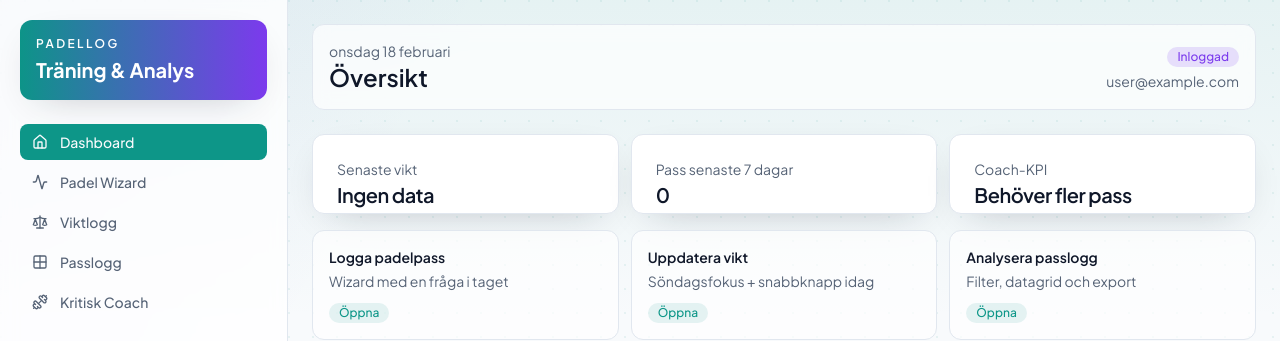
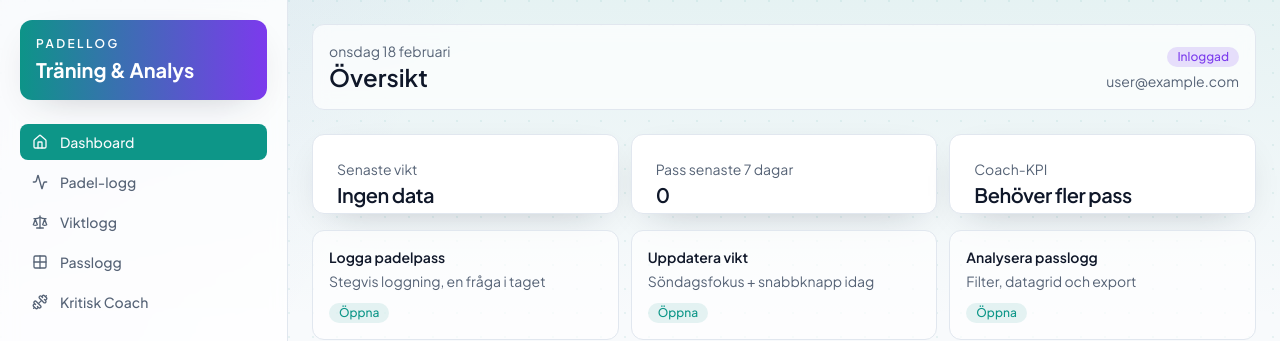
Before and after one commit to MrEspaano/PadelLog, a Next.js app: page /dashboard in a window 1280 px wide. Shown: the top 341 px of the page. Built offline with nearby package versions, Linux system fonts and the light colour scheme; no server answers; the database is empty; sample sign-in values are in the browser's storage.

Commit message:
chore: rename padel wizard to padel-logg in UI

```diff
--- a/components/core/DashboardOverview.tsx
+++ b/components/core/DashboardOverview.tsx
@@ -11,7 +11,7 @@ import { fetchLatestPadelSessions, fetchWeights, fetchWorkouts } from "@/lib/dat
 import type { WeightEntry, WorkoutWithPadel } from "@/lib/types";
 
 const quickLinks = [
-  { href: "/padel", title: "Logga padelpass", description: "Wizard med en fråga i taget" },
+  { href: "/padel", title: "Logga padelpass", description: "Stegvis loggning, en fråga i taget" },
   { href: "/weights", title: "Uppdatera vikt", description: "Söndagsfokus + snabbknapp idag" },
   { href: "/workouts", title: "Analysera passlogg", description: "Filter, datagrid och export" }
 ];
--- a/components/core/PadelWizard.tsx
+++ b/components/core/PadelWizard.tsx
@@ -134,7 +134,7 @@ export function PadelWizard() {
     <div className="grid gap-4 xl:grid-cols-[1fr_0.9fr]">
       <Card>
         <CardHeader>
-          <CardTitle>Padel-logg (wizard)</CardTitle>
+          <CardTitle>Padel-logg</CardTitle>
           <CardDescription>En fråga i taget. Du kan hoppa över valfria steg.</CardDescription>
           <div className="h-2 w-full rounded-full bg-muted">
             <div
--- a/components/layout/nav.ts
+++ b/components/layout/nav.ts
@@ -9,7 +9,7 @@ export interface NavItem {
 
 export const NAV_ITEMS: NavItem[] = [
   { href: "/dashboard", label: "Dashboard", icon: Home },
-  { href: "/padel", label: "Padel Wizard", icon: Activity },
+  { href: "/padel", label: "Padel-logg", icon: Activity },
   { href: "/weights", label: "Viktlogg", icon: Scale },
   { href: "/workouts", label: "Passlogg", icon: Grid2x2 },
   { href: "/coach", label: "Kritisk Coach", icon: Dumbbell }
@@ -17,7 +17,7 @@ export const NAV_ITEMS: NavItem[] = [
 
 export const PAGE_TITLES: Record<string, string> = {
   "/dashboard": "Översikt",
-  "/padel": "Padel Wizard",
+  "/padel": "Padel-logg",
   "/weights": "Viktlogg",
   "/workouts": "Passlogg",
   "/coach": "Kritisk Coach"
```
Also changed, not shown: 1 other file (tests, documents, lock files or other folders).
